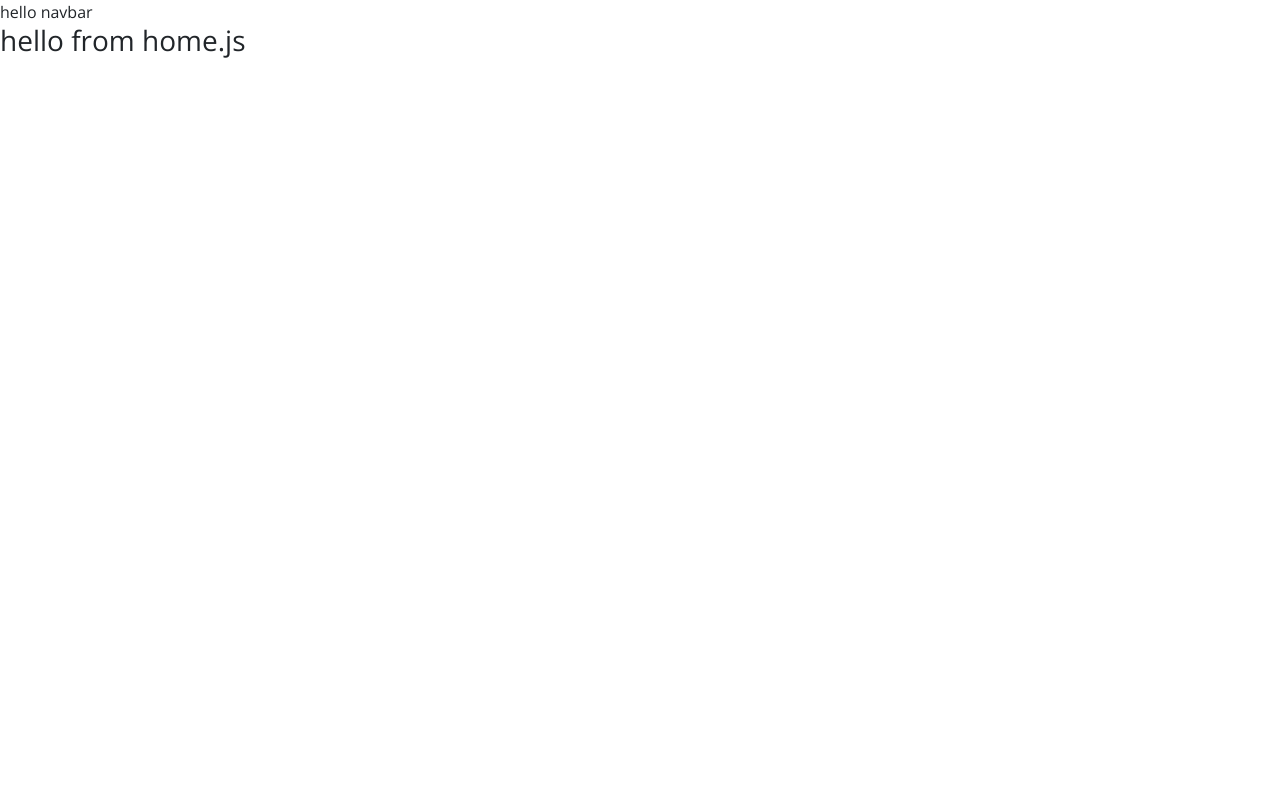
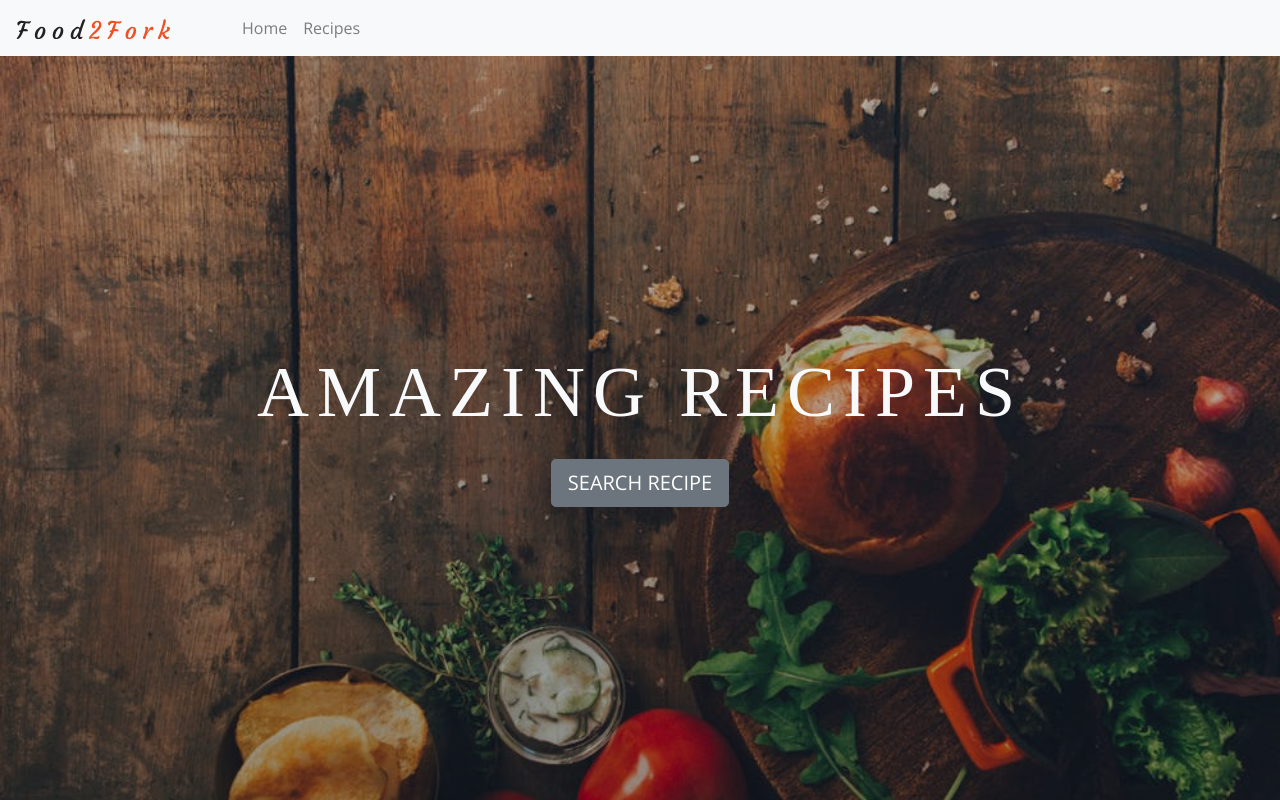
Before and after one commit to himanshu-rawat0710/react-recipe, a React (Create React App) app: page / in a window 1280 px wide. Built offline with nearby package versions, Linux system fonts and the light colour scheme; a web font is replaced by a local one.

Commit message:
change Header and Default page

```diff
--- a/src/App.css
+++ b/src/App.css
@@ -17,3 +17,13 @@
 .letter-spacing{
   letter-spacing: 0.5rem;
 }
+
+.header-hero, .default-hero{
+  min-height: calc(100vh - 56px);
+  background: linear-gradient(rgba(0,0,0,0.2),rgba(0,0,0,0.4)),url('./images/homeBcg.jpeg') center/cover no-repeat;
+}
+
+.default-hero {
+  background: linear-gradient(rgba(0,0,0,0.2),rgba(0,0,0,0.4)),url('./images/defaultBcg.jpeg') center/cover no-repeat;
+
+}
--- /dev/null
+++ b/src/components/Header.js
@@ -0,0 +1,24 @@
+import React from 'react'
+
+export default function Header({children, title, styleClass}) {
+    return (
+        <header>
+            <div className="container-fluid">
+                <div className={`row align-items-center ${styleClass}`}>
+                    <div className="col text-center">
+                        <h1 className="letter-spacing text-slanted text-light text-uppercase display-3">
+                            {title}
+                        </h1>
+                        {children}
+                    </div>
+                </div>
+            </div>
+        </header>
+    );
+}
+
+
+Header.defaultProps = {
+    title: 'default title',
+    styleClass: 'header-hero'
+};
--- a/src/components/Navbar.js
+++ b/src/components/Navbar.js
@@ -1,9 +1,30 @@
-import React from 'react'
+import React from 'react';
+import logo from '../images/logo.svg';
+import {Link} from 'react-router-dom';
+// import Header from './Header'
 
 export default function Navbar() {
     return (
-        <div>
-            hello navbar
-        </div>
+        <nav className="navbar navbar-expand-lg navbar-light bg-light">
+            <Link to='/' className='navbar-brand'>
+                <img src={logo} alt='logo' />
+            </Link>
+
+            <div className="collapse navbar-collapse show ml-sm-5">
+                <ul className="navbar-nav">
+                    <li className="navbar-item">
+                        <Link className='nav-link' to='/'>
+                            Home
+                        </Link>
+                    </li>
+
+                    <li className="navbar-item">
+                        <Link className='nav-link' to='/recipes'>
+                            Recipes
+                        </Link>
+                    </li>
+                </ul>
+            </div>
+        </nav>
     )
 }
--- a/src/pages/Default.js
+++ b/src/pages/Default.js
@@ -1,11 +1,18 @@
-import React, { Component } from 'react'
+import React, { Component } from 'react';
+import Header from '../components/Header';
+import {Link} from 'react-router-dom';
 
 export default class Default extends Component {
     render() {
         return (
-            <div>
-                <h4>hello from default page</h4>
-            </div>
+            <Header title='page not found sorry' styleClass='default-hero'>
+            <h2 className='text-light text-uppercase'>
+                You are in wrong place
+            </h2>
+            <Link to='/' className='text-uppercase btn btn-secondary btn-lg mt-3'>
+                Return Home
+            </Link>
+            </Header>
         )
     }
 }
--- a/src/pages/Home.js
+++ b/src/pages/Home.js
@@ -1,11 +1,15 @@
-import React, { Component } from 'react'
+import React, { Component } from 'react';
+import Header from '../components/Header';
+import {Link} from 'react-router-dom';
 
 export default class Home extends Component {
     render() {
         return (
-            <div>
-                <h3>hello from home.js</h3>
-            </div>
+            <Header title='Amazing Recipes'>
+            <Link to='recipes' className='text-uppercase btn btn-secondary btn-lg mt-3'>
+                Search Recipe
+            </Link>
+            </Header>
         )
     }
 }
```
